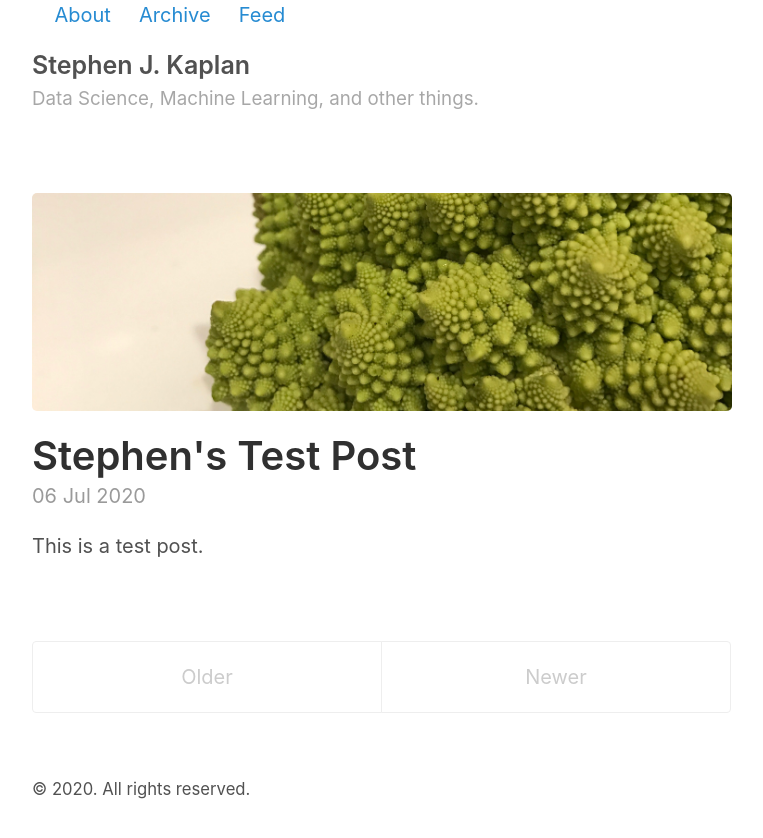
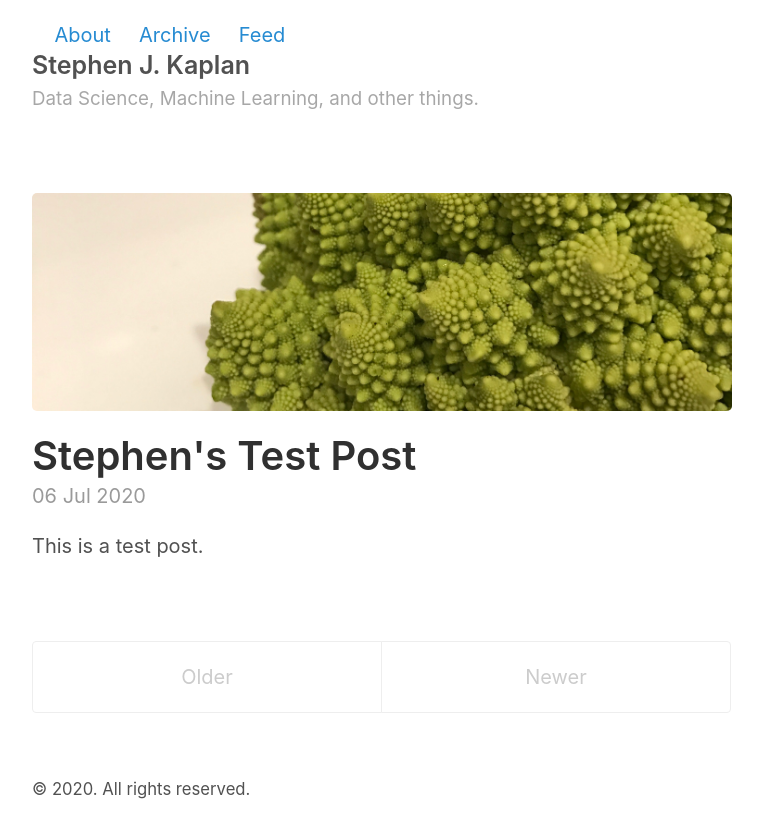
Before and after one commit to stephenjkaplan/stephenjkaplan.github.io, a Jekyll site: the page built from index.html, in a window 1280 px wide. Shown: the top 838 px of the page, without its empty margins (258-1021 px from the left). Built offline with Jekyll 4.4.1, drawn with Linux system fonts in a browser that asks for light colours; the list of posts is cut into pages by our own code.

Commit message:
changed link format

```diff
--- a/_layouts/default.html
+++ b/_layouts/default.html
@@ -6,10 +6,11 @@
   <body>
 
     <div class="container content">
-      {% for page in site.pages_list %}&nbsp;&nbsp;&nbsp;
-      <a href="{{ page[1]  }}">{{ page[0] }}</a>
-      {% endfor %}
+
       <header class="masthead">
+        {% for page in site.pages_list %}&nbsp;&nbsp;&nbsp;
+        <a href="{{ page[1]  }}">{{page[0] }}</a>
+        {% endfor %}
         <h3 class="masthead-title">
           <a href="{{ site.baseurl }}/" title="Home">{{ site.title }}</a><br>
           <small>{{ site.tagline }}</small><br>
```
